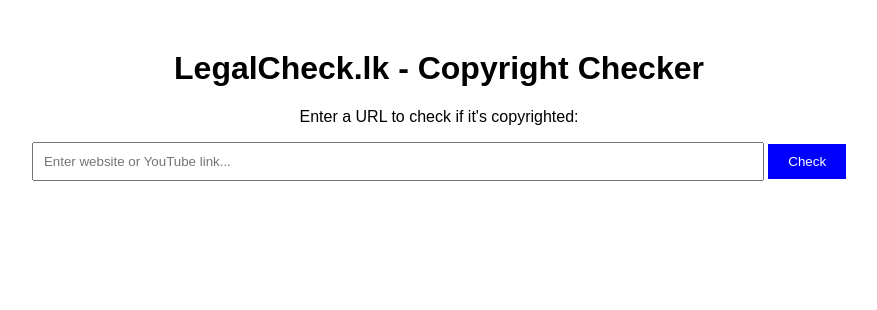
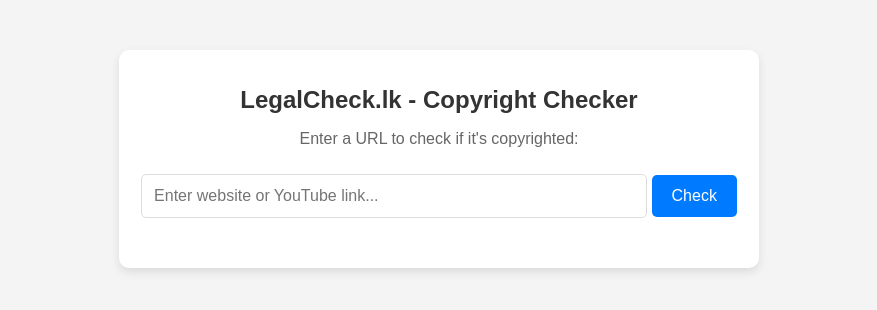
Before and after one commit to Sitinamaluwa/LegalCheck, a plain HTML site: page index.html in a window 1280 px wide. Shown: the whole page, without its empty margins (201-1078 px from the left). Drawn offline with Linux system fonts and the light colour scheme.

Commit message:
Update index.html

```diff
--- a/index.html
+++ b/index.html
@@ -6,34 +6,65 @@
     <title>LegalCheck - Copyright Checker</title>
     <style>
         body {
-            font-family: Arial, sans-serif;
+            font-family: 'Arial', sans-serif;
             text-align: center;
-            margin: 50px;
+            background-color: #f4f4f4;
+            margin: 0;
+            padding: 0;
+        }
+        .container {
+            width: 90%;
+            max-width: 600px;
+            margin: 50px auto;
+            padding: 20px;
+            background: white;
+            border-radius: 10px;
+            box-shadow: 0px 4px 10px rgba(0, 0, 0, 0.1);
+        }
+        h1 {
+            color: #333;
+            font-size: 24px;
+        }
+        p {
+            font-size: 16px;
+            color: #666;
         }
         input {
-            padding: 10px;
-            width: 60%;
-            margin-bottom: 10px;
+            width: 80%;
+            padding: 12px;
+            margin: 10px 0;
+            border: 1px solid #ddd;
+            border-radius: 5px;
+            font-size: 16px;
         }
         button {
-            padding: 10px 20px;
-            background-color: blue;
+            background-color: #007bff;
             color: white;
             border: none;
+            padding: 12px 20px;
+            font-size: 16px;
+            border-radius: 5px;
             cursor: pointer;
+            transition: 0.3s;
+        }
+        button:hover {
+            background-color: #0056b3;
         }
         #result {
             margin-top: 20px;
+            font-size: 18px;
             font-weight: bold;
         }
     </style>
 </head>
 <body>
-    <h1>LegalCheck.lk - Copyright Checker</h1>
-    <p>Enter a URL to check if it's copyrighted:</p>
-    <input type="text" id="urlInput" placeholder="Enter website or YouTube link...">
-    <button onclick="checkCopyright()">Check</button>
-    <p id="result"></p>
+    <div class="container">
+        <h1>LegalCheck.lk - Copyright Checker</h1>
+        <p>Enter a URL to check if it's copyrighted:</p>
+        <input type="text" id="urlInput" placeholder="Enter website or YouTube link...">
+        <button onclick="checkCopyright()">Check</button>
+        <p id="result"></p>
+    </div>
 
     <script>
         function checkCopyright() {
@@ -41,11 +72,12 @@
             let result = document.getElementById("result");
 
             if (!url) {
-                result.innerHTML = "Please enter a valid URL.";
+                result.innerHTML = "❌ Please enter a valid URL.";
+                result.style.color = "red";
                 return;
             }
 
-            // Simulating a copyright check (real database required in future)
+            // Simulating a copyright check
             if (url.includes("youtube.com")) {
                 result.innerHTML = "⚠️ This content may be copyrighted!";
                 result.style.color = "red";
```
